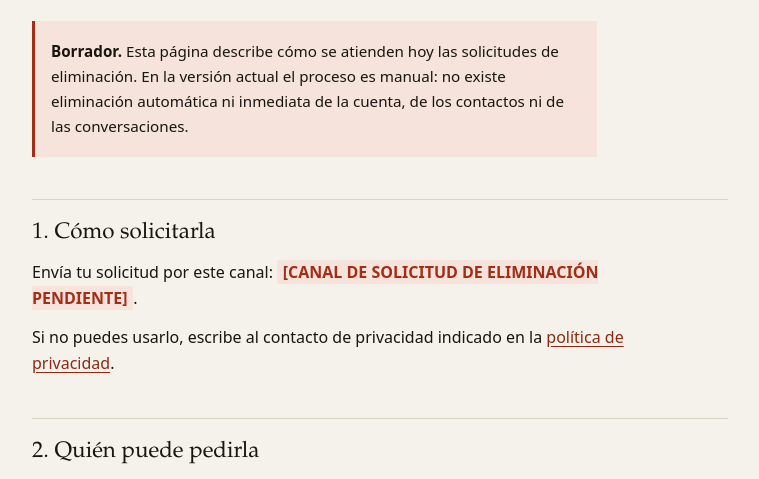
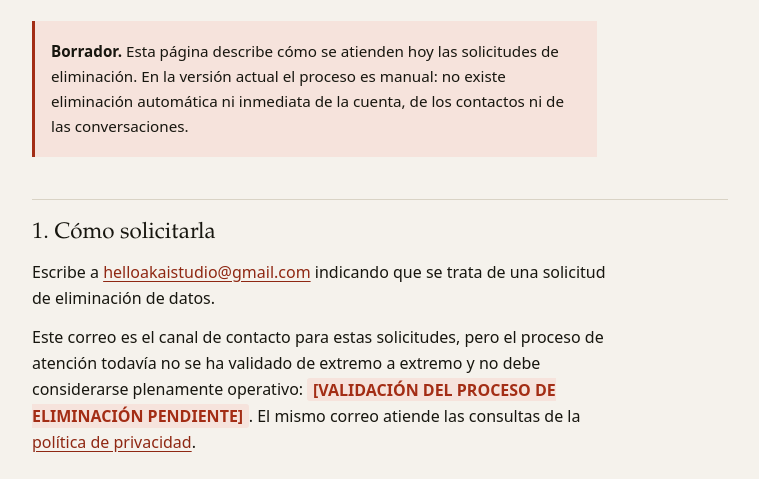
Before and after one commit to Lozan0-IS/akai-whatsapp-legal, a plain HTML site: page data-deletion.html in a window 1280 px wide. Shown: the part 267-746 px from the top of the page, without its empty margins (260-1019 px from the left). Drawn offline with Linux system fonts and the light colour scheme.

Commit message:
docs: add confirmed contact email to the legal pages
Privacy and terms now link the confirmed contact address. The data deletion
page names it as the request channel and keeps an explicit marker that the
process is not validated yet. Other pending markers are unchanged.

Co-Authored-By: Claude Sonnet 5.5 <noreply@anthropic.com>

```diff
--- a/data-deletion.html
+++ b/data-deletion.html
@@ -36,8 +36,8 @@
       </div>
 
       <h2 id="como">1. Cómo solicitarla</h2>
-      <p>Envía tu solicitud por este canal: <span class="pending">[CANAL DE SOLICITUD DE ELIMINACIÓN PENDIENTE]</span>.</p>
-      <p>Si no puedes usarlo, escribe al contacto de privacidad indicado en la <a href="privacy-policy.html#contacto">política de privacidad</a>.</p>
+      <p>Escribe a <a href="mailto:helloakaistudio@gmail.com">helloakaistudio@gmail.com</a> indicando que se trata de una solicitud de eliminación de datos.</p>
+      <p>Este correo es el canal de contacto para estas solicitudes, pero el proceso de atención todavía no se ha validado de extremo a extremo y no debe considerarse plenamente operativo: <span class="pending">[VALIDACIÓN DEL PROCESO DE ELIMINACIÓN PENDIENTE]</span>. El mismo correo atiende las consultas de la <a href="privacy-policy.html#contacto">política de privacidad</a>.</p>
 
       <h2 id="quien">2. Quién puede pedirla</h2>
       <ul>
```
Also changed, not shown: privacy-policy.html (+1 -1 lines), terms.html (+1 -1 lines), 1 other file.
